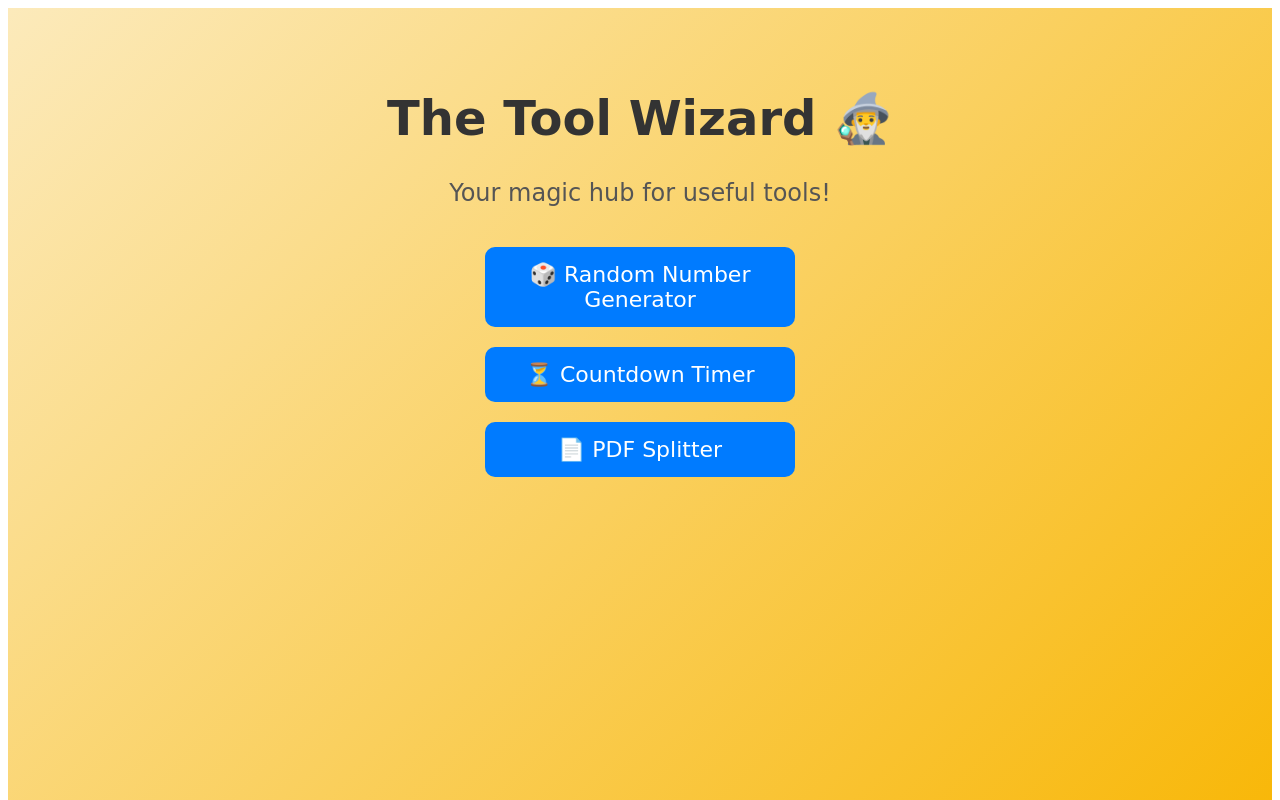
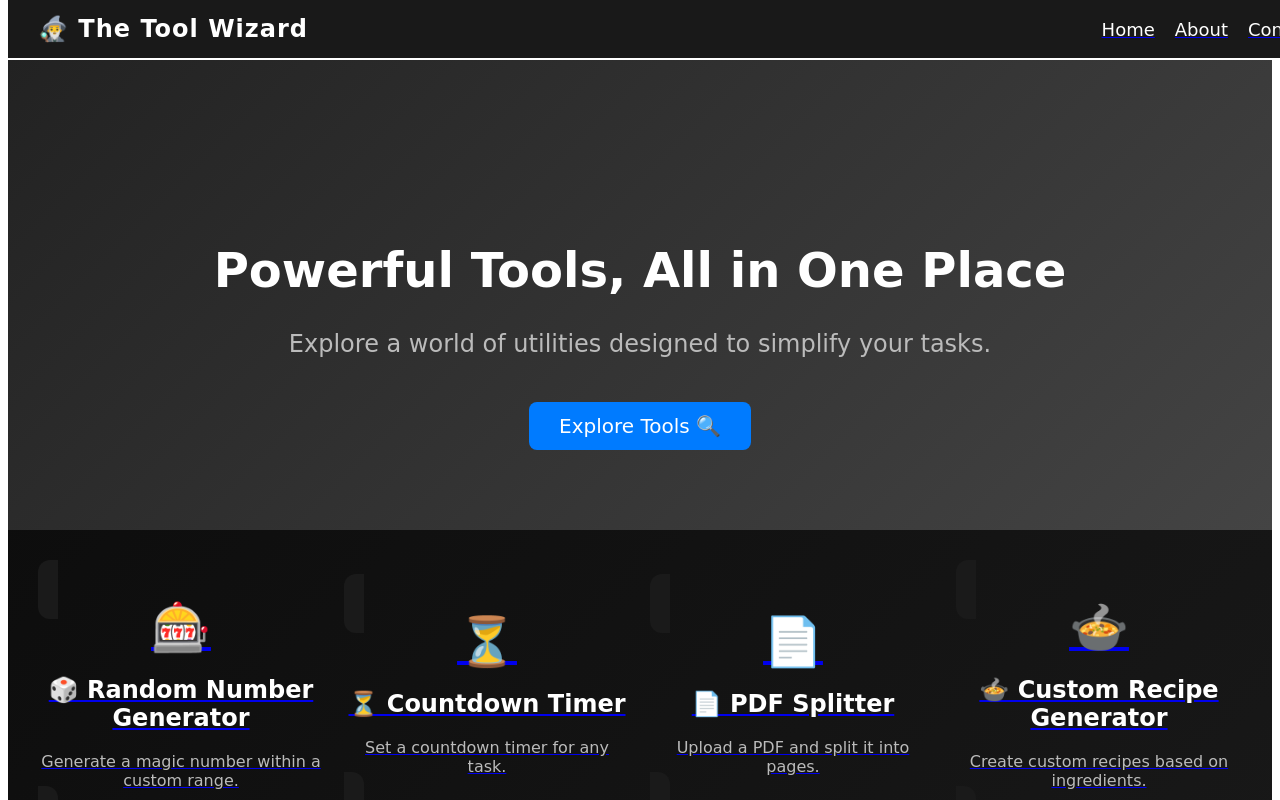
Before and after one commit to Toolwizard/The-Tool-Wizard-Frontend, a Next.js app: page / in a window 1280 px wide. Shown: the top 800 px of the page. Built offline with nearby package versions, Linux system fonts and the light colour scheme.

Commit message:
Update index.js

```diff
--- a/pages/index.js
+++ b/pages/index.js
@@ -2,70 +2,164 @@ import Link from 'next/link';
 
 export default function Home() {
     return (
-        <div style={containerStyle}>
-            <h1 style={titleStyle}>The Tool Wizard 🧙‍♂️</h1>
-            <p style={subtitleStyle}>Your magic hub for useful tools!</p>
+        <div style={pageContainer}>
+            {/* 🏆 Navigation Bar */}
+            <nav style={navbarStyle}>
+                <div style={logoStyle}>🧙‍♂️ The Tool Wizard</div>
+                <div style={navLinks}>
+                    <Link href="/"><a style={navLink}>Home</a></Link>
+                    <Link href="/about"><a style={navLink}>About</a></Link>
+                    <Link href="/contact"><a style={navLink}>Contact</a></Link>
+                </div>
+            </nav>
 
-            <div style={buttonContainerStyle}>
-                <Link href="/number-generator">
-                    <a style={buttonStyle}>🎲 Random Number Generator</a>
-                </Link>
-                <Link href="/timer">
-                    <a style={buttonStyle}>⏳ Countdown Timer</a>
-                </Link>
-                <Link href="/pdf-splitter">
-                    <a style={buttonStyle}>📄 PDF Splitter</a>
-                </Link>
-            </div>
+            {/* ✨ Hero Section */}
+            <header style={heroStyle}>
+                <h1 style={heroTitle}>Powerful Tools, All in One Place</h1>
+                <p style={heroSubtitle}>Explore a world of utilities designed to simplify your tasks.</p>
+                <Link href="/tools"><a style={heroButton}>Explore Tools 🔍</a></Link>
+            </header>
+
+            {/* 🛠️ Tool Grid Section */}
+            <section style={toolsGrid}>
+                {tools.map((tool, index) => (
+                    <Link href={tool.link} key={index}>
+                        <a style={toolCard}>
+                            <div style={toolIcon}>{tool.icon}</div>
+                            <h2 style={toolTitle}>{tool.name}</h2>
+                            <p style={toolDescription}>{tool.description}</p>
+                        </a>
+                    </Link>
+                ))}
+            </section>
         </div>
     );
 }
 
-// 🎨 Styles
-const containerStyle = {
-    textAlign: 'center',
-    padding: '50px',
+/* 🎨 Styles */
+const pageContainer = {
     fontFamily: '"Comic Sans MS", cursive, sans-serif',
-    background: 'linear-gradient(135deg, #fceabb, #f8b500)',
-    height: '100vh'
+    background: 'linear-gradient(135deg, #0a0a0a, #1a1a1a)',
+    color: 'white',
+    minHeight: '100vh',
 };
 
-const titleStyle = {
-    fontSize: '3rem',
-    color: '#333',
-    fontWeight: 'bold'
+/* 🔝 Navigation Bar */
+const navbarStyle = {
+    display: 'flex',
+    justifyContent: 'space-between',
+    alignItems: 'center',
+    padding: '15px 30px',
+    backgroundColor: 'rgba(0, 0, 0, 0.9)',
+    position: 'fixed',
+    width: '100%',
+    top: 0,
+    zIndex: 1000,
 };
 
-const subtitleStyle = {
-    fontSize: '1.5rem',
-    color: '#555'
+const logoStyle = {
+    fontSize: '24px',
+    fontWeight: 'bold',
+    letterSpacing: '1px',
 };
 
-const buttonContainerStyle = {
+const navLinks = {
     display: 'flex',
-    flexDirection: 'column',
-    alignItems: 'center',
-    marginTop: '30px'
+    gap: '20px',
 };
 
-const buttonStyle = {
-    fontSize: '22px',
-    fontFamily: '"Comic Sans MS", cursive, sans-serif',
+const navLink = {
+    color: 'white',
+    textDecoration: 'none',
+    fontSize: '18px',
+    transition: 'color 0.3s ease',
+};
+
+navLink[":hover"] = {
+    color: '#ffcc00',
+};
+
+/* 🎆 Hero Section */
+const heroStyle = {
+    textAlign: 'center',
+    padding: '150px 20px 80px',
+    background: 'linear-gradient(135deg, #222, #444)',
+    marginTop: '60px',
+};
+
+const heroTitle = {
+    fontSize: '3rem',
+    fontWeight: 'bold',
+};
+
+const heroSubtitle = {
+    fontSize: '1.5rem',
+    color: '#bbb',
+};
+
+const heroButton = {
+    display: 'inline-block',
     backgroundColor: '#007bff',
     color: 'white',
-    padding: '15px 30px',
-    margin: '10px',
-    borderRadius: '10px',
-    border: 'none',
-    textDecoration: 'none', // ✅ No Underline
-    display: 'inline-block',
-    width: '250px',
-    textAlign: 'center',
+    padding: '12px 30px',
+    marginTop: '20px',
+    borderRadius: '8px',
+    fontSize: '20px',
+    textDecoration: 'none',
     transition: 'transform 0.2s ease-in-out',
-    cursor: 'pointer'
 };
 
-// ✅ Add hover effect
-buttonStyle[':hover'] = {
-    transform: 'scale(1.05)'
+heroButton[":hover"] = {
+    transform: 'scale(1.05)',
 };
+
+/* 🛠️ Tool Grid */
+const toolsGrid = {
+    display: 'grid',
+    gridTemplateColumns: 'repeat(auto-fit, minmax(250px, 1fr))',
+    gap: '20px',
+    padding: '50px 30px',
+    justifyContent: 'center',
+    alignItems: 'center',
+};
+
+/* 🔧 Tool Card */
+const toolCard = {
+    backgroundColor: '#1a1a1a',
+    padding: '20px',
+    borderRadius: '12px',
+    textAlign: 'center',
+    textDecoration: 'none',
+    color: 'white',
+    transition: 'transform 0.3s ease, box-shadow 0.3s ease',
+};
+
+toolCard[":hover"] = {
+    transform: 'scale(1.05)',
+    boxShadow: '0px 0px 20px rgba(255, 255, 255, 0.2)',
+};
+
+/* 🛠️ Individual Tool Styles */
+const toolIcon = {
+    fontSize: '3rem',
+    marginBottom: '10px',
+};
+
+const toolTitle = {
+    fontSize: '1.5rem',
+    fontWeight: 'bold',
+};
+
+const toolDescription = {
+    fontSize: '1rem',
+    color: '#bbb',
+};
+
+/* 🛠️ Tools List */
+const tools = [
+    { name: "🎲 Random Number Generator", link: "/number-generator", icon: "🎰", description: "Generate a magic number within a custom range." },
+    { name: "⏳ Countdown Timer", link: "/timer", icon: "⏳", description: "Set a countdown timer for any task." },
+    { name: "📄 PDF Splitter", link: "/pdf-splitter", icon: "📄", description: "Upload a PDF and split it into pages." },
+    { name: "🍲 Custom Recipe Generator", link: "/recipe-generator", icon: "🍲", description: "Create custom recipes based on ingredients." },
+    { name: "🖼️ Image Compressor", link: "/image-compressor", icon: "🖼️", description: "Reduce image size without losing quality." },
+];
```
